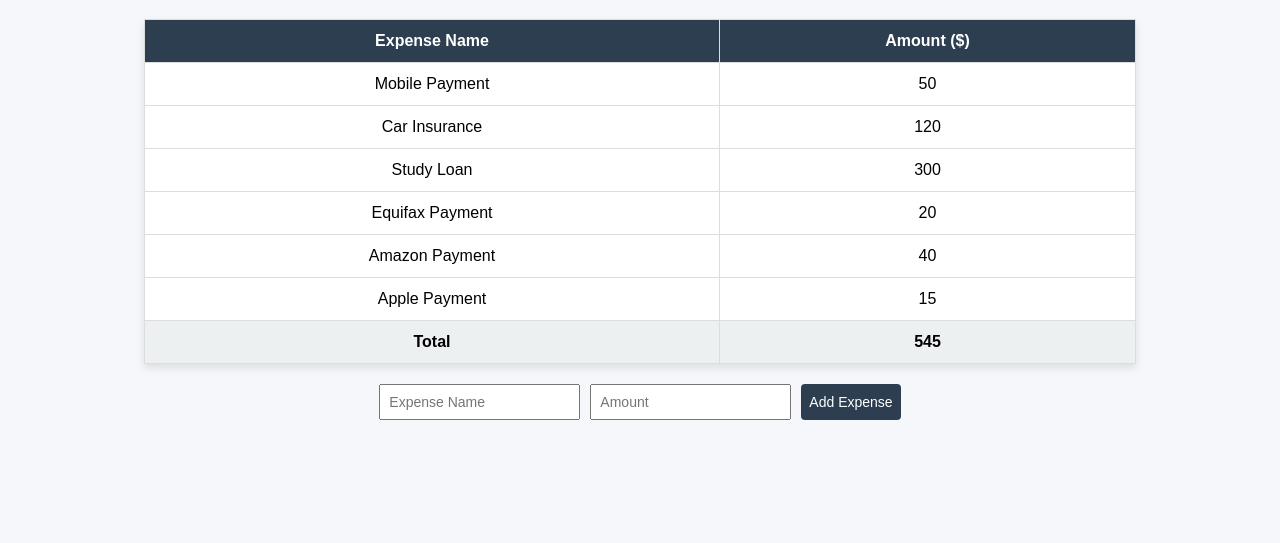
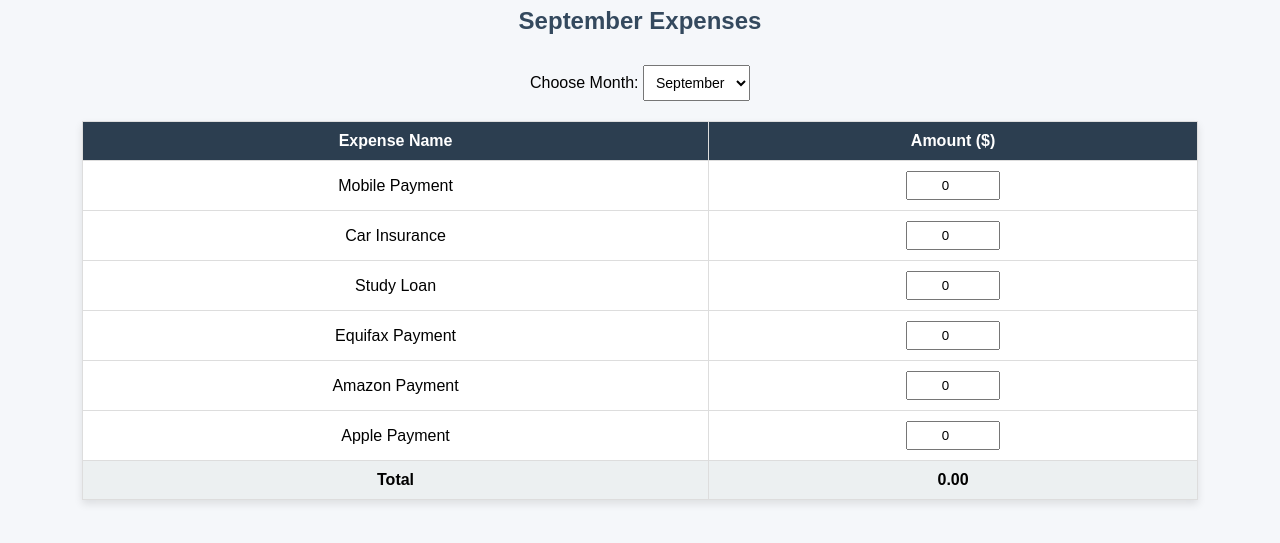
Before and after one commit to 433190/daily-buy-list, a plain HTML site: page index.html in a window 1280 px wide. Shown: the part 81-624 px from the top of the page. Drawn offline with Linux system fonts and the light colour scheme.

Commit message:
Update index.html

```diff
--- a/index.html
+++ b/index.html
@@ -15,10 +15,17 @@
     h1 {
       text-align: center;
       color: #2c3e50;
+      margin-bottom: 10px;
+    }
+
+    h2 {
+      text-align: center;
+      color: #34495e;
+      margin-top: 0;
     }
 
     table {
-      width: 80%;
+      width: 90%;
       margin: 20px auto;
       border-collapse: collapse;
       background: white;
@@ -26,7 +33,7 @@
     }
 
     th, td {
-      padding: 12px;
+      padding: 10px;
       border: 1px solid #ddd;
       text-align: center;
     }
@@ -41,34 +48,41 @@
       background: #ecf0f1;
     }
 
-    .add-expense {
-      display: flex;
-      justify-content: center;
-      margin: 20px 0;
-      gap: 10px;
+    input[type="number"] {
+      width: 80px;
+      padding: 5px;
+      text-align: center;
     }
 
-    input, button {
+    select {
       padding: 8px;
+      margin-top: 10px;
       font-size: 14px;
-    }
-
-    button {
-      background: #2c3e50;
-      color: white;
-      border: none;
-      cursor: pointer;
-      border-radius: 4px;
-    }
-
-    button:hover {
-      background: #34495e;
     }
   </style>
 </head>
 <body>
 
   <h1>Jaspreet Expenses</h1>
+  <h2 id="monthTitle"></h2>
+
+  <div style="text-align:center;">
+    <label for="monthSelect">Choose Month:</label>
+    <select id="monthSelect" onchange="changeMonth()">
+      <option value="0">January</option>
+      <option value="1">February</option>
+      <option value="2">March</option>
+      <option value="3">April</option>
+      <option value="4">May</option>
+      <option value="5">June</option>
+      <option value="6">July</option>
+      <option value="7">August</option>
+      <option value="8">September</option>
+      <option value="9">October</option>
+      <option value="10">November</option>
+      <option value="11">December</option>
+    </select>
+  </div>
 
   <table id="expenseTable">
     <thead>
@@ -78,12 +92,12 @@
       </tr>
     </thead>
     <tbody>
-      <tr><td>Mobile Payment</td><td>50</td></tr>
-      <tr><td>Car Insurance</td><td>120</td></tr>
-      <tr><td>Study Loan</td><td>300</td></tr>
-      <tr><td>Equifax Payment</td><td>20</td></tr>
-      <tr><td>Amazon Payment</td><td>40</td></tr>
-      <tr><td>Apple Payment</td><td>15</td></tr>
+      <tr><td>Mobile Payment</td><td><input type="number" value="50" onchange="updateTotal()"></td></tr>
+      <tr><td>Car Insurance</td><td><input type="number" value="120" onchange="updateTotal()"></td></tr>
+      <tr><td>Study Loan</td><td><input type="number" value="300" onchange="updateTotal()"></td></tr>
+      <tr><td>Equifax Payment</td><td><input type="number" value="20" onchange="updateTotal()"></td></tr>
+      <tr><td>Amazon Payment</td><td><input type="number" value="40" onchange="updateTotal()"></td></tr>
+      <tr><td>Apple Payment</td><td><input type="number" value="15" onchange="updateTotal()"></td></tr>
     </tbody>
     <tfoot>
       <tr>
@@ -93,35 +107,43 @@
     </tfoot>
   </table>
 
-  <div class="add-expense">
-    <input type="text" id="expenseName" placeholder="Expense Name">
-    <input type="number" id="expenseAmount" placeholder="Amount">
-    <button onclick="addExpense()">Add Expense</button>
-  </div>
+  <script>
+    // Store monthly expenses
+    let monthlyData = Array.from({length: 12}, () => []);
 
-  <script>
-    function addExpense() {
-      const name = document.getElementById("expenseName").value;
-      const amount = parseFloat(document.getElementById("expenseAmount").value);
-      if (name && amount) {
-        const table = document.getElementById("expenseTable").getElementsByTagName("tbody")[0];
-        const newRow = table.insertRow();
-        newRow.insertCell(0).innerText = name;
-        newRow.insertCell(1).innerText = amount;
-
-        updateTotal(amount);
-
-        document.getElementById("expenseName").value = "";
-        document.getElementById("expenseAmount").value = "";
-      } else {
-        alert("Please enter both name and amount!");
-      }
+    function updateTotal() {
+      const inputs = document.querySelectorAll("#expenseTable tbody input");
+      let total = 0;
+      inputs.forEach((input, i) => {
+        const value = parseFloat(input.value) || 0;
+        total += value;
+        // save in monthlyData
+        const month = document.getElementById("monthSelect").value;
+        monthlyData[month][i] = value;
+      });
+      document.getElementById("totalAmount").innerText = total.toFixed(2);
     }
 
-    function updateTotal(amount) {
-      const totalCell = document.getElementById("totalAmount");
-      totalCell.innerText = parseFloat(totalCell.innerText) + amount;
+    function changeMonth() {
+      const month = document.getElementById("monthSelect").value;
+      const monthNames = [
+        "January","February","March","April","May","June",
+        "July","August","September","October","November","December"
+      ];
+      document.getElementById("monthTitle").innerText = monthNames[month] + " Expenses";
+
+      // Load saved values
+      const inputs = document.querySelectorAll("#expenseTable tbody input");
+      inputs.forEach((input, i) => {
+        input.value = monthlyData[month][i] || 0;
+      });
+      updateTotal();
     }
+
+    // Initialize page with current month
+    const today = new Date();
+    document.getElementById("monthSelect").value = today.getMonth();
+    changeMonth();
   </script>
 
 </body>
```
